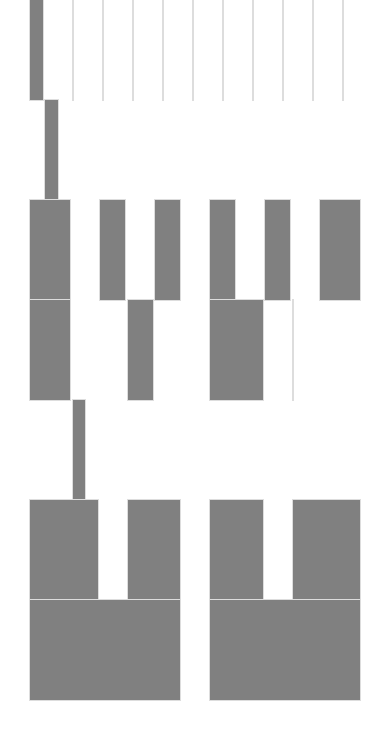
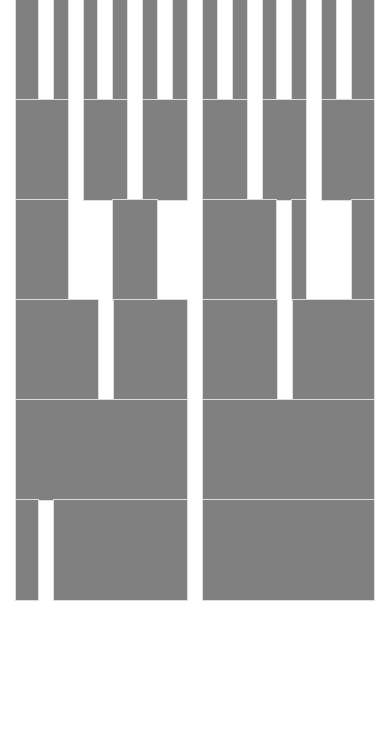
Before and after one commit to arounda/scss-kit, a website built with webpack: page index.html in a window 390 px wide. Built offline with nearby package versions, Linux system fonts and the light colour scheme.

Commit message:
some changes

```diff
--- a/arounda-scss-kit/grid.scss
+++ b/arounda-scss-kit/grid.scss
@@ -1,74 +1,44 @@
 @import "variables";
-
 @mixin row($wrap: wrap, $justify: flex-start, $align: stretch, $grid-gutter: $grid-gutter) {
   display: flex;
-
   width: 100%;
   flex-wrap: $wrap;
-
   justify-content: $justify;
   align-items: $align;
-  [class^="col-"]:first-child {
-    padding-left: 0;
-  }
-  [class^="col-"]:last-child {
-    padding-right: 0;
-  }
+}
+
+@mixin col($gutter: $grid-gutter) {
+  flex: 1;
+  padding-left: $gutter/2;
+  padding-right: $gutter/2;
+}
+
+@mixin explicit-col($colNum, $gutter) {
+  flex: none;
+  width: percentage($colNum/$grid-column-count);
+  padding-left: $gutter/2;
+  padding-right: $gutter/2;
 }
 
 @mixin col-hd($colNum: $grid-column-count, $gutter: $grid-gutter) {
-  flex: none;
-
-  width: percentage($colNum/$grid-column-count);
-
-  @if ($colNum == 12) {
-    padding-left: 0;
-    padding-right: 0;
-  } @else {
-    padding-left: $gutter/2;
-    padding-right: $gutter/2;
-  }
+  @include explicit-col($colNum, $gutter);
 }
 
 @mixin col-md($colNum: $grid-column-count, $gutter: $grid-gutter) {
   @media (max-width: $maxDesktop) {
-    width: percentage($colNum/$grid-column-count);
-
-    @if ($colNum == 12) {
-      padding-left: 0;
-      padding-right: 0;
-    } @else {
-      padding-left: $gutter/2;
-      padding-right: $gutter/2;
-    }
+    @include explicit-col($colNum, $gutter);
   }
 }
 
 @mixin col-tab($colNum: $grid-column-count, $gutter: $grid-gutter) {
   @media (max-width: $maxTablet) {
-    width: percentage($colNum/$grid-column-count);
-
-    @if ($colNum == 12) {
-      padding-left: 0;
-      padding-right: 0;
-    } @else {
-      padding-left: $gutter/2;
-      padding-right: $gutter/2;
-    }
+    @include explicit-col($colNum, $gutter);
   }
 }
 
 @mixin col-mob($colNum: $grid-column-count, $gutter: $grid-gutter) {
   @media (max-width: $maxMobile) {
-    width: percentage($colNum/$grid-column-count);
-
-    @if ($colNum == 12) {
-      padding-left: 0;
-      padding-right: 0;
-    } @else {
-      padding-left: $gutter/2;
-      padding-right: $gutter/2;
-    }
+    @include explicit-col($colNum, $gutter);
   }
 }
 
--- a/arounda-scss-kit/index.scss
+++ b/arounda-scss-kit/index.scss
@@ -8,6 +8,10 @@
 
 .grid-row {
   @include row();
+}
+
+.col {
+  @include col;
 }
 
 @for $i from 1 through $grid-column-count {
--- a/arounda-scss-kit/variables.scss
+++ b/arounda-scss-kit/variables.scss
@@ -1,5 +1,5 @@
 //grid
-$grid-gutter: 30px;
+$grid-gutter: 16px;
 $grid-column-count: 12;
 $grid-baseline: 13px;
 
@@ -17,13 +17,24 @@ $base-line-height: 1;
 
 
 //breakpoints
-$minDesktopHD: 1440px;
+//1680px
+$minDesktopHD: 1680px;
 
-$maxDesktop: 1439px;
-$minDesktop: 1080px;
+//1440px
+$maxDesktop: 1679px;
+$minDesktop: 1440px;
 
-$maxTablet: 1079px;
-$minTablet: 720px;
+//1280px
+$maxLaptop: 1439px;
+$minLaptop: 1025px;
 
-$maxMobile: 719px;
-$minMobile: 420px;
+//768px
+$maxTablet: 1024px;
+$minTablet: 768px;
+
+//480px
+$maxMobile: 767px;
+$minMobile: 361px;
+
+//360px
+$maxMobS: 360px;
--- a/index.html
+++ b/index.html
@@ -104,6 +104,17 @@
             <div class="ex-block"></div>
         </div>
     </div>
+    <div class="grid-row">
+      <div class="col-hd-6 col-md-1">
+        <div class="ex-block"></div>
+      </div>
+      <div class="col-hd-5">
+        <div class="ex-block"></div>
+      </div>
+      <div class="col-hd-6">
+        <div class="ex-block"></div>
+      </div>
+    </div>
 </div>
 <script src="./bundle.js"></script>
 </body>
--- a/package.json
+++ b/package.json
@@ -21,6 +21,7 @@
     "babel-preset-env": "^1.6.1",
     "css-loader": "^0.28.11",
     "extract-text-webpack-plugin": "^4.0.0-beta.0",
+    "mini-css-extract-plugin": "^0.4.0",
     "node-sass": "^4.8.3",
     "postcss-flexbugs-fixes": "^3.3.0",
     "postcss-import": "^11.1.0",
--- a/webpack.config.js
+++ b/webpack.config.js
@@ -1,6 +1,7 @@
 const path = require("path");
 const webpack = require("webpack");
 const ExtractTextPlugin = require("extract-text-webpack-plugin");
+const MiniCssExtractPlugin = require("mini-css-extract-plugin");
 
 module.exports = {
     context: path.resolve(__dirname, "./scss"),
@@ -21,14 +22,13 @@ module.exports = {
             },
             {
                 test: /\.scss$/,
-                // use: ["style-loader", "css-loader", "postcss-loader", "sass-loader"]
-                use: ExtractTextPlugin.extract({use: ["css-loader", "postcss-loader", "sass-loader"]})
+                use: [MiniCssExtractPlugin.loader, "css-loader", "postcss-loader", "sass-loader"]
             }
         ]
     },
     plugins: [
         new webpack.HotModuleReplacementPlugin(),
-        new ExtractTextPlugin({
+        new MiniCssExtractPlugin({
             filename: "styles.css"
         })
     ],
```
Also changed, not shown: 1 other file.
